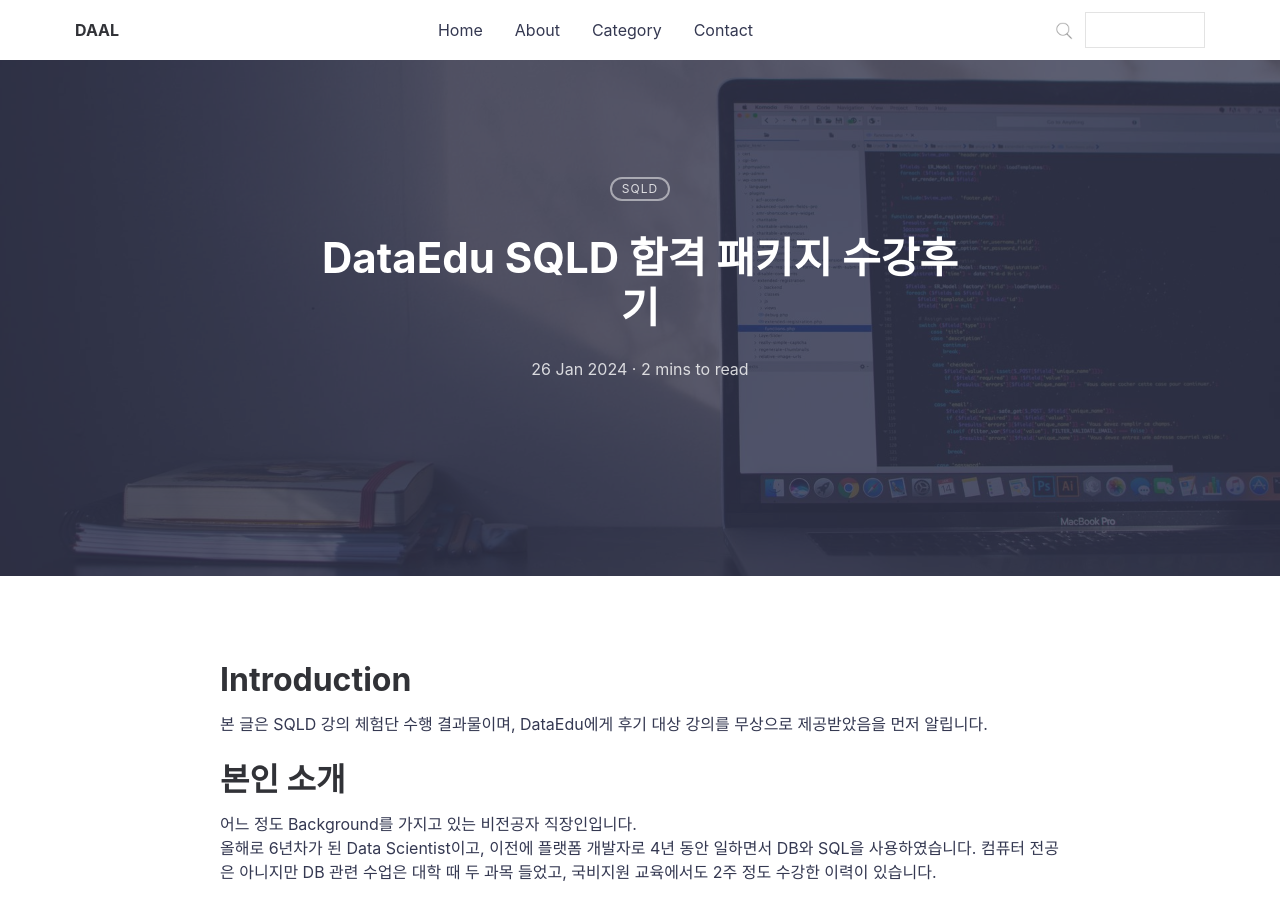
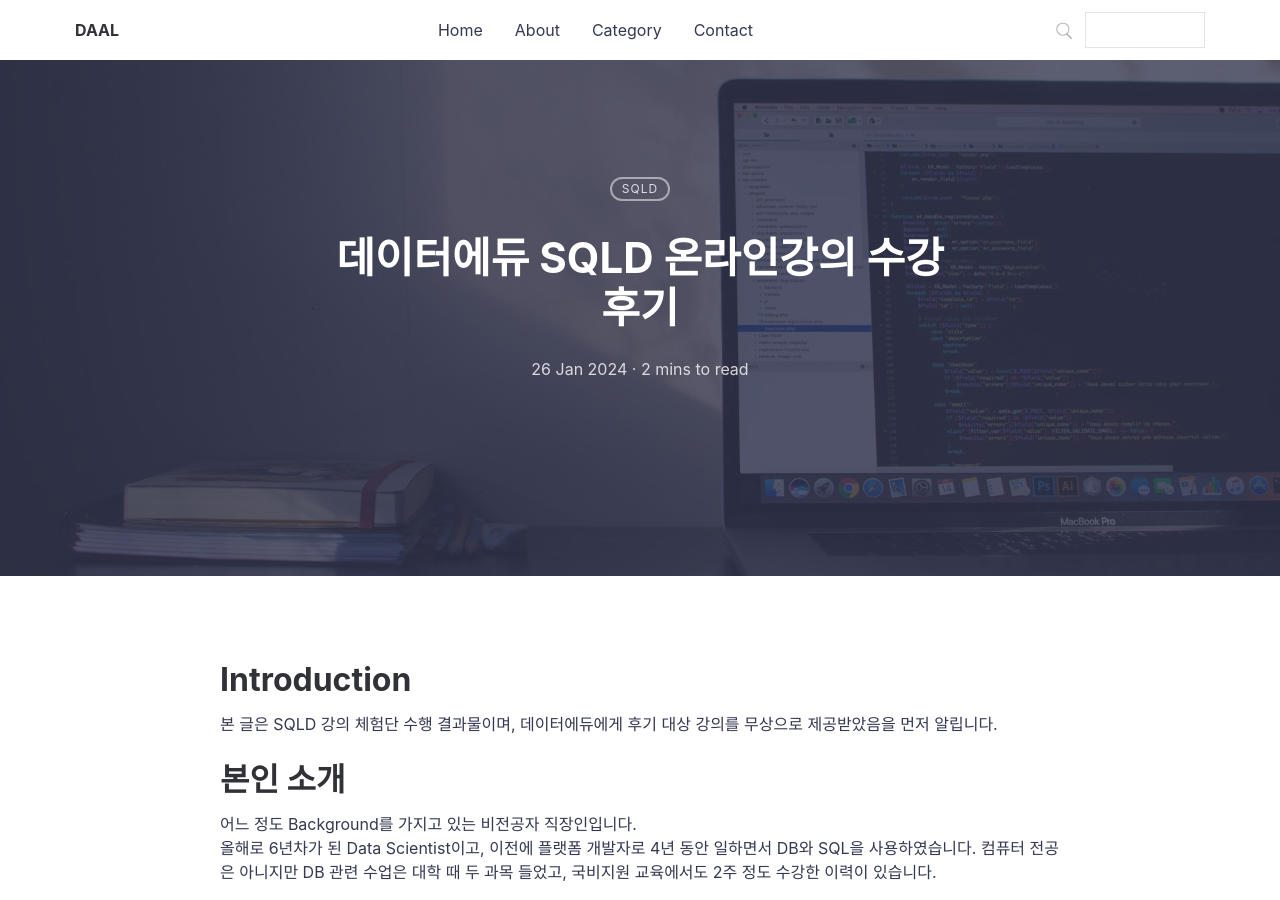
Before and after one commit to hjben/hjben.github.io, a Jekyll site: the page built from _posts/2024-01-26-sqld-dataedu.md, in a window 1280 px wide and 900 px high. Built offline with Jekyll 4.4.1, drawn with Linux system fonts in a browser that asks for light colours; nearby versions of some CDN libraries; comment, search, counter and statistics services are not loaded.

Commit message:
Update 2024-01-26-sqld-dataedu.md

```diff
--- a/_posts/2024-01-26-sqld-dataedu.md
+++ b/_posts/2024-01-26-sqld-dataedu.md
@@ -1,13 +1,13 @@
 ---
 layout: post
-title: DataEdu SQLD 합격 패키지 수강후기
+title: 데이터에듀 SQLD 온라인강의 수강후기
 featured-img: emile-perron-190221
 category: [SQLD]
-summary: DataEdu SQLD 강의 수강후기
+summary: 데이터에듀 SQLD 합격 패키지 강의 체험단 수강후기
 ---
 
 # Introduction
-본 글은 SQLD 강의 체험단 수행 결과물이며, DataEdu에게 후기 대상 강의를 무상으로 제공받았음을 먼저 알립니다.
+본 글은 SQLD 강의 체험단 수행 결과물이며, 데이터에듀에게 후기 대상 강의를 무상으로 제공받았음을 먼저 알립니다.
 
 # 본인 소개
 어느 정도 Background를 가지고 있는 비전공자 직장인입니다. <br>
```
